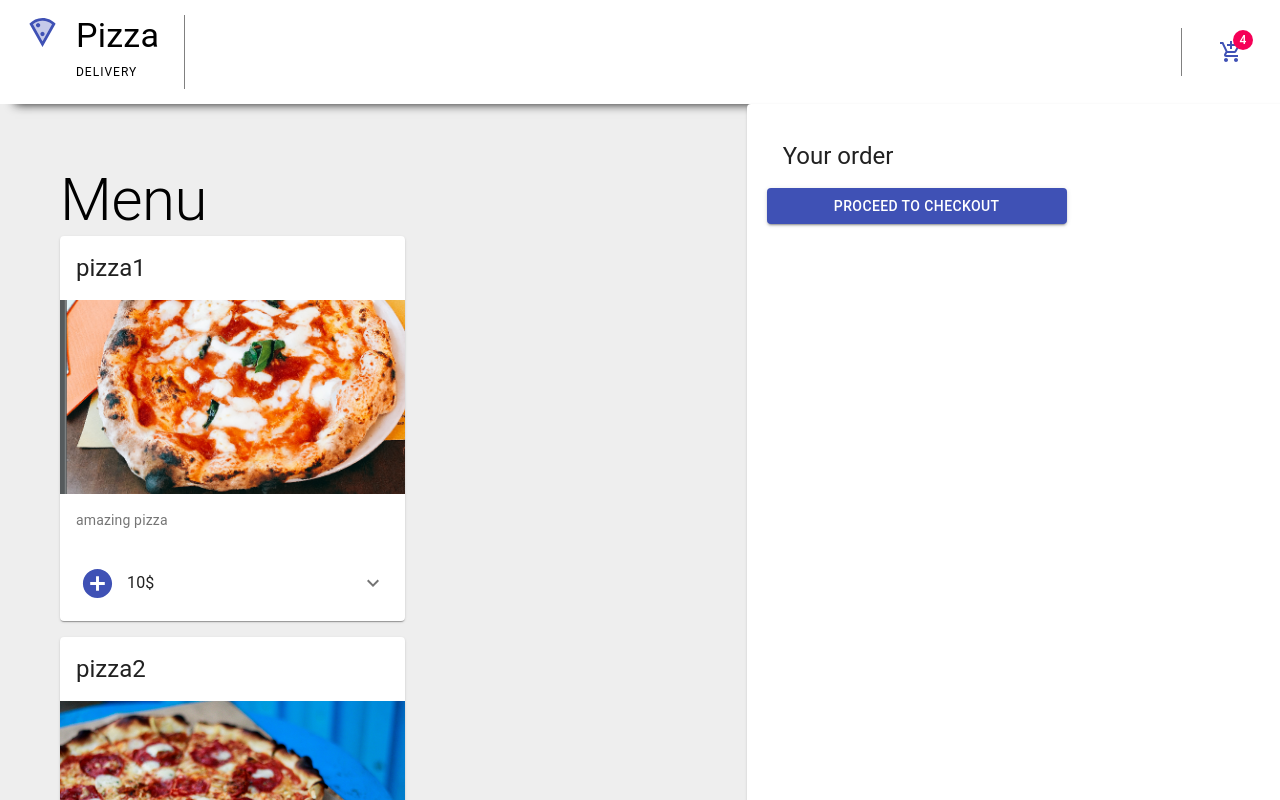
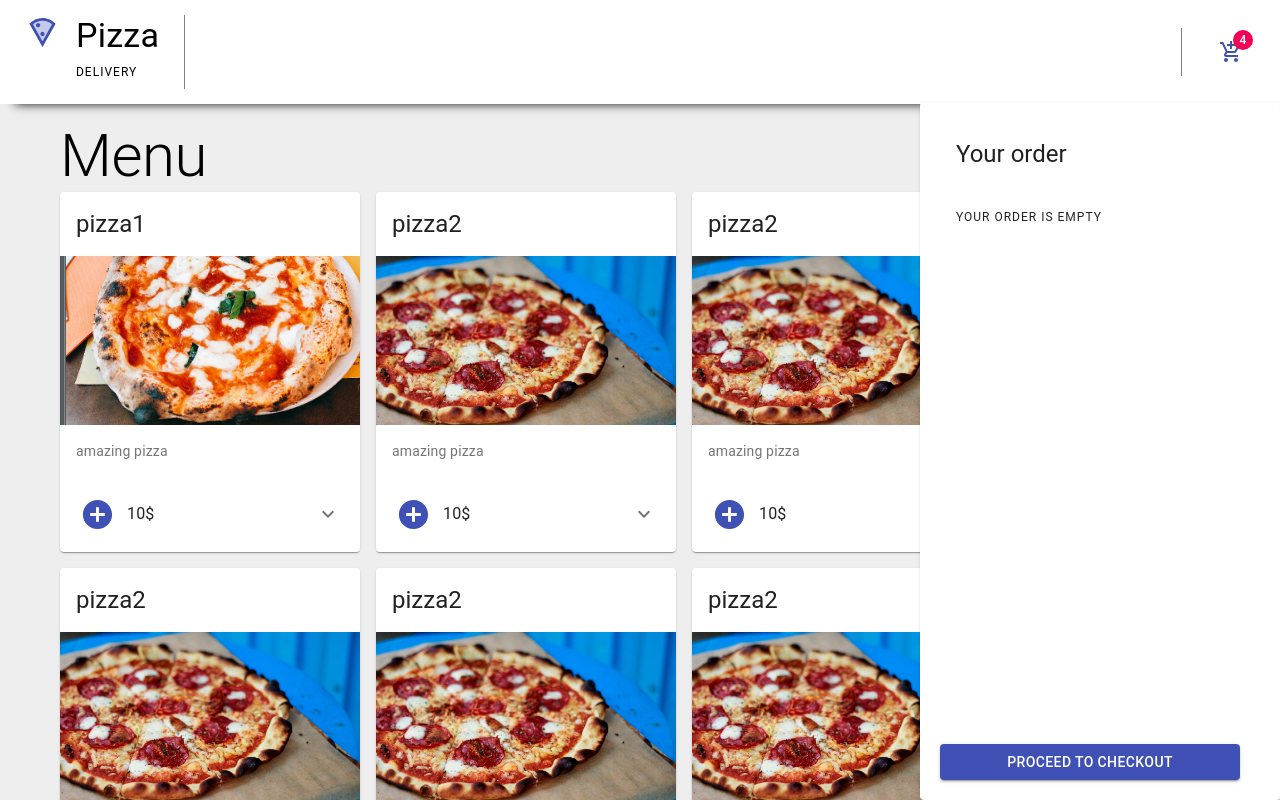
Before and after one commit to xenialugovaya/Delivery-app, a React (Create React App) app: page / in a window 1280 px wide. Both pictures are taken after a click on the button "add to shopping cart". Shown: the top 800 px of the page. Built offline with nearby package versions, Linux system fonts and the light colour scheme.

Commit message:
Added state for cart

```diff
--- a/src/App.js
+++ b/src/App.js
@@ -6,16 +6,19 @@ import Menu from './Menu/Menu';
 import Cart from './Cart/Cart';
 
 function App() {
+
+const [openCart, setOpenCart] = React.useState({ menuGrid: 12, cartGrid: 0, cartOpen: false });
+
   return (
     <>
     <GlobalStyle/>
-    <Navbar/>
+    <Navbar setOpenCart = {setOpenCart}/>
     <Grid container>
-      <Grid item xs={7}>
+      <Grid item xs={openCart.menuGrid}>
         <Menu/>
       </Grid>
-      <Grid item xs={5}>
-        <Cart/>
+      <Grid item xs={openCart.cartGrid}>
+        <Cart cartOpen={openCart.cartOpen}/>
       </Grid>
     </Grid>
    </>
--- a/src/Cart/Cart.js
+++ b/src/Cart/Cart.js
@@ -2,32 +2,47 @@ import React from 'react';
 import { makeStyles } from '@material-ui/core/styles';
 import Card from '@material-ui/core/Card';
 import CardHeader from '@material-ui/core/CardHeader';
+import CardContent from '@material-ui/core/CardContent';
 import { Button } from '@material-ui/core';
-
-
-
+import { Typography } from '@material-ui/core';
+import clsx from 'clsx';
 
 const useStyles = makeStyles({
   root: {
     padding: '20px',
     position: 'fixed',
-    width: '100%',
-    height: '100%',
-    margin: '0',
-    display: 'flex',
+    width: '320px',
+    top: '102px',
+    bottom: '0px',
+    right: '0px',
+    display: 'none',
     flexDirection: 'column',
   },
   button: {
     maxWidth: '300px',
+  },
+  content: {
+    height: '100%',
+  },
+  open:{
+    display: 'flex',
   }
 });
 
-export default function Cart() {
+export default function Cart({cartOpen}) {
+  const open = cartOpen;
   const classes = useStyles();
 
      return(
-      <Card className={classes.root}>
+      <Card className={clsx(classes.root, {
+        [classes.open]: open,
+      })}>
         <CardHeader title="Your order"/>
+          <CardContent className={classes.content}>
+            <Typography variant="overline">
+              Your order is empty
+            </Typography>
+        </CardContent>
         <Button variant="contained" color="primary" className={classes.button}>
           Proceed to checkout
         </Button>
--- a/src/FoodCard/FoodCard.js
+++ b/src/FoodCard/FoodCard.js
@@ -14,7 +14,7 @@ import ExpandMoreIcon from '@material-ui/icons/ExpandMore';
 
 const useStyles = makeStyles((theme) => ({
   root: {
-    width: 345,
+    minWidth: '300px',
   },
   media: {
     height: 0,
--- a/src/Menu/Menu.js
+++ b/src/Menu/Menu.js
@@ -7,7 +7,7 @@ import { pizzas } from '../Data/Data';
 
 
 const MenuStyle = styled.div`
-padding: 60px;
+  padding: 120px 60px;
 `
 
 export default function Menu() {
--- a/src/Navbar/Navbar.js
+++ b/src/Navbar/Navbar.js
@@ -10,6 +10,9 @@ import styled from 'styled-components'
 
 
 const NavbarStyle = styled.div`
+  position: fixed;
+  right: 0px;
+  left:0px;
   background: white;
   padding: 15px 25px;
   display: flex;
@@ -27,8 +30,12 @@ const NavMenu = styled.div`
   padding-left: 25px;
 `
 
-class Navbar extends React.Component{
-  render(){
+export default function Navbar({setOpenCart}){
+
+  const handleCartClick = () => {
+    setOpenCart({menuGrid: 10, cartGrid: 2, cartOpen: true});
+  };
+
     return (
       <NavbarStyle>
         <Logo>
@@ -49,7 +56,7 @@ class Navbar extends React.Component{
           </Grid>
         </Logo>
         <NavMenu>
-          <IconButton color="primary" aria-label="add to shopping cart">
+          <IconButton color="primary" aria-label="add to shopping cart" onClick={handleCartClick}>
             <Badge badgeContent={4} color="secondary">
               <AddShoppingCartIcon />
             </Badge>
@@ -57,7 +64,4 @@ class Navbar extends React.Component{
         </NavMenu>
       </NavbarStyle>
     )
-  }
 }
-
-export default Navbar;
```
